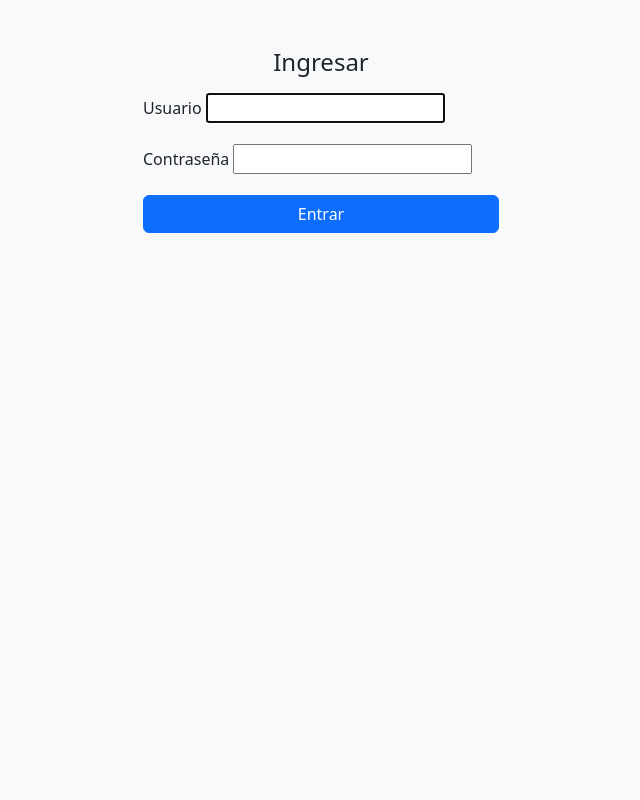
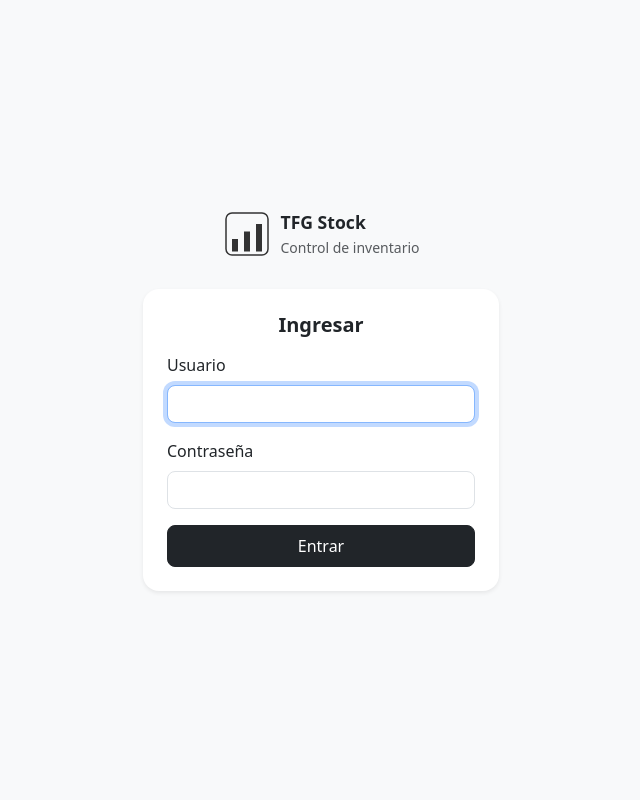
Before and after one commit to benjaels/tfg-stock, a Django app: page /accounts/login/ in a window 1280 px wide. Shown: the whole page, without its empty margins (319-959 px from the left). Run offline with Django 5.2, Linux system fonts and the light colour scheme.

Commit message:
Mejoras: órdenes, proveedores, usuarios, login y UX en movimientos

```diff
--- a/inventario/templates/base.html
+++ b/inventario/templates/base.html
@@ -86,8 +86,8 @@
   <li class="nav-item ms-3">
     <form method="post" action="{% url 'logout' %}" style="display: inline;">
       {% csrf_token %}
-      <button type="submit" class="nav-link btn btn-outline-danger rounded-2 border-0" style="cursor: pointer;">
-        Cerrar sesión
+      <button type="submit" class="nav-link btn border border-2 border-dark rounded-2 px-3 py-1 text-dark fw-semibold" style="cursor: pointer;">
+        Cerrar sesion
       </button>
     </form>
   </li>
--- a/inventario/templates/inventario/dashboard.html
+++ b/inventario/templates/inventario/dashboard.html
@@ -71,7 +71,7 @@
         <div style="width: 16%;">Fecha</div>
         <div style="width: 10%;">Tipo</div>
         <div class="text-end" style="width: 12%;">Cantidad</div>
-        <div style="width: 12%;">Usuario</div>
+        <div class="text-end" style="width: 16%;">Usuario</div>
       </div>
 
       <!-- Lista de últimos movimientos -->
@@ -93,7 +93,7 @@
             <div style="width: 12%;" class="text-end">
               {{ mov.cantidad }}
             </div>
-            <div style="width: 12%;">
+            <div class="text-end" style="width: 16%;">
               {{ mov.usuario }}
             </div>
           </div>
--- a/inventario/templates/registration/login.html
+++ b/inventario/templates/registration/login.html
@@ -1,45 +1,55 @@
-{# templates/registration/login.html #}
 {% load static %}
 <!doctype html>
 <html lang="es">
   <head>
     <meta charset="utf-8">
+    <meta name="viewport" content="width=device-width, initial-scale=1">
     <title>Ingresar · TFG Stock</title>
-    <link
-      href="https://cdn.jsdelivr.net/npm/bootstrap@5.3.3/dist/css/bootstrap.min.css"
-      rel="stylesheet"
-    >
+    <link href="https://cdn.jsdelivr.net/npm/bootstrap@5.3.3/dist/css/bootstrap.min.css" rel="stylesheet">
+    <link rel="stylesheet" href="{% static 'css/styles.css' %}">
   </head>
-  <body class="bg-light">
-    <div class="container py-5">
+  <body class="bg-light d-flex align-items-center" style="min-height: 100vh;">
+    <div class="container">
       <div class="row justify-content-center">
-        <div class="col-md-4">
-          <h1 class="h4 mb-3 text-center">Ingresar</h1>
+        <div class="col-md-5 col-lg-4">
+          <div class="text-center mb-4">
+            <div class="d-inline-flex align-items-center gap-2 text-dark">
+              <svg xmlns="http://www.w3.org/2000/svg" viewBox="0 0 100 100" width="50" height="50" style="color: #333;">
+                <rect x="8" y="8" width="84" height="84" rx="12" fill="none" stroke="currentColor" stroke-width="3"/>
+                <rect x="20" y="60" width="12" height="25" fill="currentColor"/>
+                <rect x="44" y="45" width="12" height="40" fill="currentColor"/>
+                <rect x="68" y="30" width="12" height="55" fill="currentColor"/>
+              </svg>
+              <div class="text-start">
+                <div class="fw-bold" style="font-size: 1.1rem;">TFG Stock</div>
+                <small class="text-muted">Control de inventario</small>
+              </div>
+            </div>
+          </div>
+
+          <div class="bg-white rounded-4 shadow-sm p-4">
+            <h1 class="h5 fw-bold mb-3 text-center">Ingresar</h1>
 
             {% if form.errors %}
-            <div class="alert alert-danger">
-              Usuario o contraseña incorrectos.
-            </div>
+              <div class="alert alert-danger py-2">Usuario o contraseña incorrectos.</div>
             {% endif %}
 
             <form method="post" action="{% url 'login' %}">
               {% csrf_token %}
               <div class="mb-3">
                 <label for="id_username" class="form-label">Usuario</label>
-                {{ form.username }}
-
+                <input type="text" name="username" autofocus autocomplete="username" class="form-control rounded-3" id="id_username" required value="{{ form.username.value|default_if_none:'' }}">
               </div>
               <div class="mb-3">
                 <label for="id_password" class="form-label">Contraseña</label>
-                {{ form.password }}
-
+                <input type="password" name="password" autocomplete="current-password" class="form-control rounded-3" id="id_password" required>
               </div>
-            <button type="submit" class="btn btn-primary w-100">
-              Entrar
-            </button>
+              <button type="submit" class="btn btn-dark w-100 rounded-3 py-2">Entrar</button>
             </form>
           </div>
         </div>
       </div>
+    </div>
+    <script src="https://cdn.jsdelivr.net/npm/bootstrap@5.3.3/dist/js/bootstrap.bundle.min.js"></script>
   </body>
 </html>
```
Also changed, not shown: inventario/templates/inventario/lista_movimientos.html (+43 -11 lines), inventario/templates/inventario/registrar_movimiento.html (+14 -0 lines), inventario/views.py (+17 -6 lines). Lines whose indentation alone changed are shown as unchanged.
